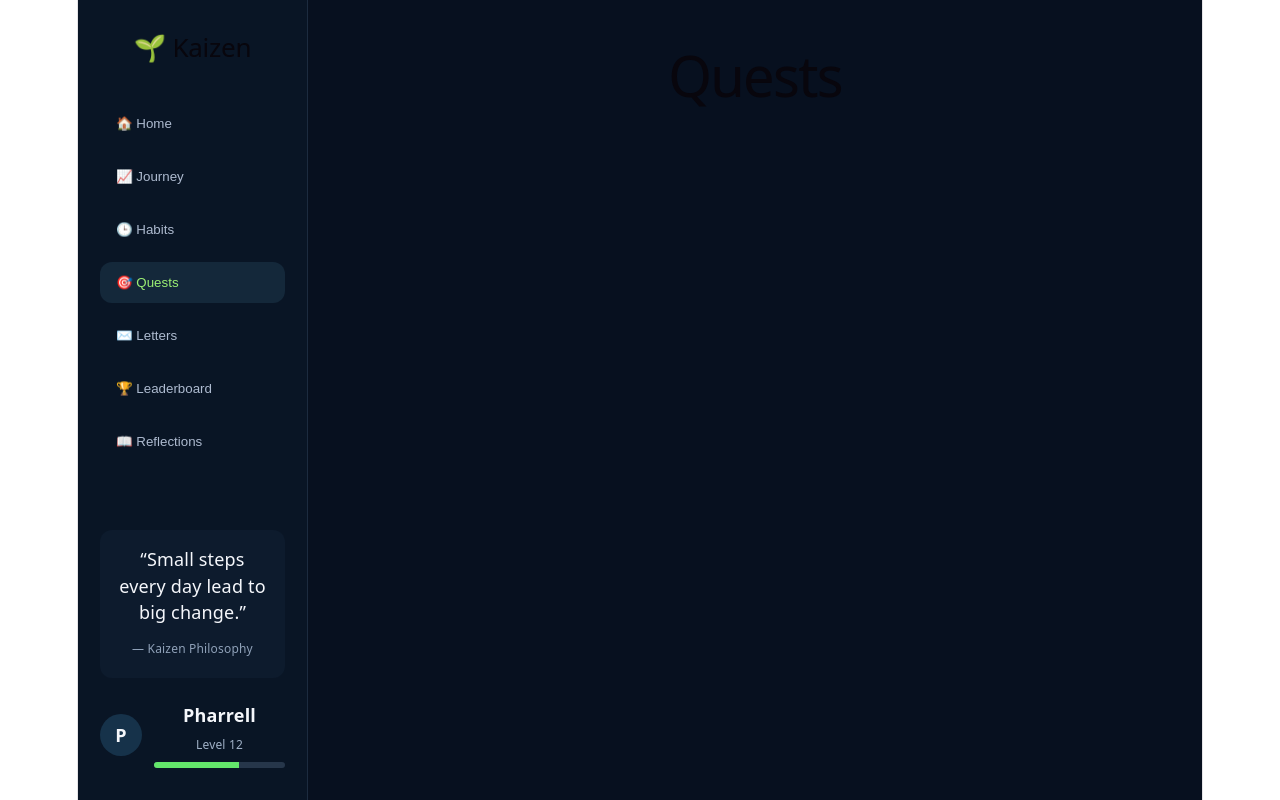
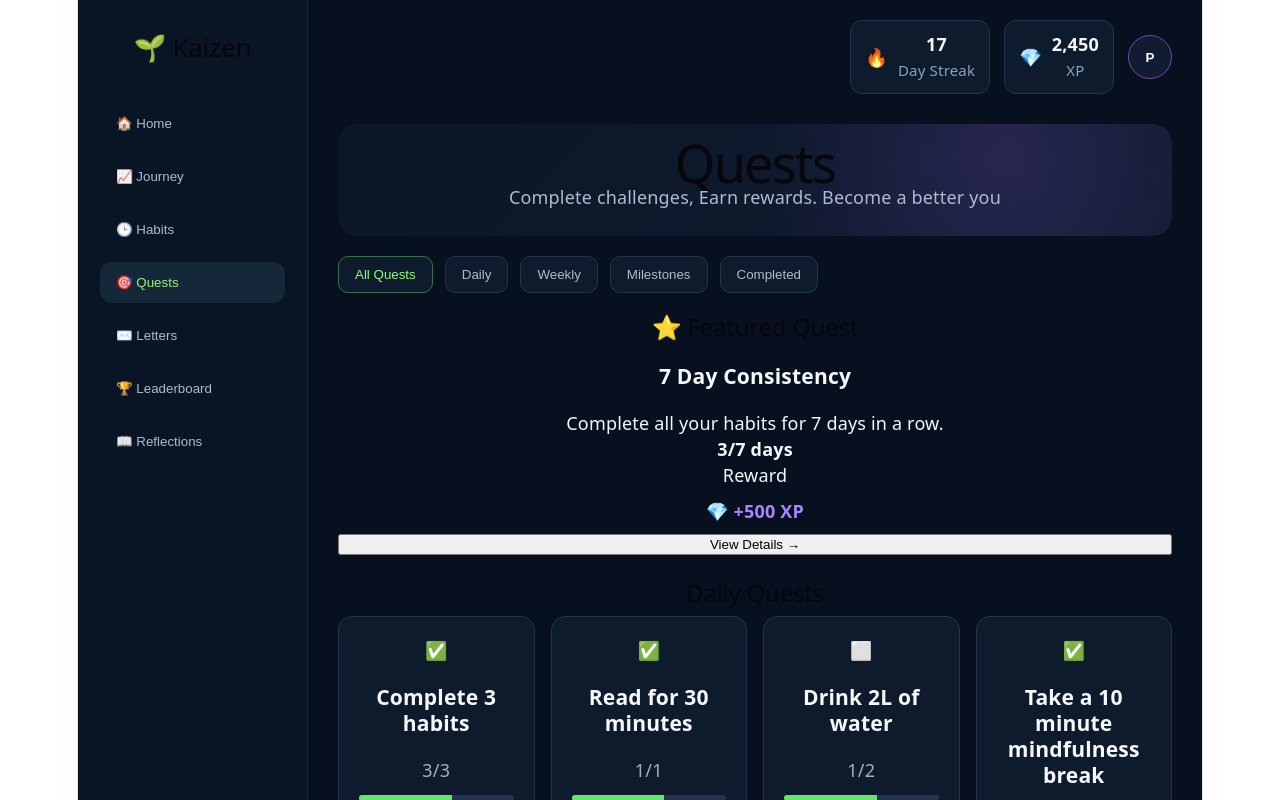
Before and after one commit to PharrellDunc/Kaizen, a React (Vite) app: page / in a window 1280 px wide. Both pictures are taken after a click on the button "🎯 Quests". Shown: the top 800 px of the page. Built offline with nearby package versions, Linux system fonts and the light colour scheme.

Commit message:
Complete quests page MVP

```diff
--- a/src/App.css
+++ b/src/App.css
@@ -4,6 +4,53 @@
   grid-template-columns: 230px 1fr;
   background: #07101f;
   color: #f5f7fb;
+
+  position: relative;
+}
+
+.app-main {
+  min-width: 0;
+}
+
+.global-status {
+  display: flex;
+  justify-content: flex-end;
+  align-items: center;
+  gap: 14px;
+  padding: 20px 30px 0;
+}
+.global-status-item {
+  display: flex;
+  align-items: center;
+  gap: 10px;
+
+  padding: 10px 14px;
+
+  background: #0d1b2d;
+  border: 1px solid #21344d;
+  border-radius: 12px;
+}
+
+.global-status-item div {
+  display: flex;
+  flex-direction: column;
+}
+
+.global-status-item small {
+  color: #8fa1b8;
+}
+
+.global-profile {
+  width: 44px;
+  height: 44px;
+
+  border-radius: 50%;
+  border: 1px solid #7048b4;
+
+  background: #111b31;
+  color: white;
+  font-weight: bold;
+  cursor: pointer;
 }
 
 .sidebar {
--- a/src/App.tsx
+++ b/src/App.tsx
@@ -4,6 +4,7 @@ import StatsCard from './components/StatsCard';
 import FocusCard from './components/FocusCard';
 import JourneyPage from './pages/JourneyPage';
 import HabitPage from './pages/HabitPage';
+import QuestPage from './pages/QuestPage';
 
 
 function App() {
@@ -100,6 +101,30 @@ const [currentPage, setCurrentPage] = useState("home");
 
 </div>
   </aside>
+ <div className="app-main">
+  <div className="global-status">
+    <div className="global-status-item">
+      <span>🔥</span>
+
+    <div>
+      <strong>17</strong>
+      <small>Day Streak</small>
+    </div>
+  </div>
+
+  <div className="global-status-item">
+    <span>💎</span>
+
+    <div>
+      <strong>2,450</strong>
+      <small>XP</small>
+    </div>
+  </div>
+
+  <button className="global-profile">
+    P
+  </button>
+</div>
 
 {currentPage === "home" && (
   <main className="dashboard">
@@ -169,11 +194,7 @@ task={[
 
 {currentPage === "habits" && <HabitPage/>}
 
-{currentPage === "quests" && (
-  <main className="dashboard">
-    <h1>Quests</h1>
-  </main>
-)}
+{currentPage === "quests" && <QuestPage />}
 
 {currentPage === "letters" && (
   <main className="dashboard">
@@ -192,7 +213,7 @@ task={[
     <h1>Reflections</h1>
   </main>
 )}
-
+</div>
 </div>
 );
 }
--- /dev/null
+++ b/src/components/QuestCard.tsx
@@ -0,0 +1,27 @@
+interface QuestCardProps {
+    title: string;
+    progress: string;
+    xp: number;
+    completed: boolean;
+}
+
+function QuestCard(props: QuestCardProps) {
+    return (
+        <div className="quest-card">
+            <div className="quest-complete">
+                {props.completed ? "✅" : "⬜"}
+                </div>
+
+                <h3>{props.title}</h3>
+
+                <p>{props.progress}</p>
+
+                <div className="quest-progress-bar">
+                    <div className="quest-progress-fill"></div>
+                    </div>
+
+                    <strong>💎 +{props.xp} XP</strong>
+                 </div>
+    );
+}
+export default QuestCard;
--- a/src/index.css
+++ b/src/index.css
@@ -56,7 +56,7 @@
   margin: 0 auto;
   text-align: center;
   border-inline: 1px solid var(--border);
-  min-height: 100svh;
+  min-height: 100vh;
   display: flex;
   flex-direction: column;
   box-sizing: border-box;
--- a/src/pages/JourneyPage.css
+++ b/src/pages/JourneyPage.css
@@ -42,13 +42,6 @@
     color: #8cff76;
 }
 
-.journey-status {
-  display: flex;
-  justify-content: flex-end;
-  align-items: center;
-  gap: 18px;
-  margin-bottom: 12px;
-}
 
 .journey-footer-message {
   text-align: center;
--- a/src/pages/JourneyPage.tsx
+++ b/src/pages/JourneyPage.tsx
@@ -37,11 +37,7 @@ function JourneyPage() {
     const [timeFilter, setTimefilter] = useState("All Time");
   return (
 <main className ="dashboard journey-page">
-    <div className="journey-status">
-  <div className="status-item">🔥 17 <span>Day Streak</span></div>
-  <div className="status-item">💎 2,450 <span>XP</span></div>
-  <div className="profile-avatar">P</div>
-</div>
+
     <section className ="journey-hero">
         <div className="journey-heading">
             <h1>Journey 🌱</h1>
--- /dev/null
+++ b/src/pages/QuestPage.css
@@ -0,0 +1,148 @@
+.quest-hero {
+  padding: 26px;
+  border-radius: 20px;
+  margin-bottom: 20px;
+
+  background:
+    radial-gradient(circle at 80% 30%, rgba(111, 72, 180, 0.25), transparent 35%),
+    linear-gradient(135deg, #0b1728, #111b31);
+}
+
+.quest-hero h1 {
+  font-size: 52px;
+  margin: 0 0 8px;
+}
+
+.quest-hero p {
+  color: #aebbd0;
+}
+
+.quest-tabs {
+  display: flex;
+  gap: 12px;
+  margin-bottom: 20px;
+}
+
+.quest-tabs button {
+  padding: 10px 16px;
+  border: 1px solid #21344d;
+  border-radius: 10px;
+  background: #0d1b2d;
+  color: #aebbd0;
+  cursor: pointer;
+}
+
+.quest-tabs button.active {
+  color: #8cff76;
+  border-color: #3b6f4b;
+}
+
+.featured-quest {
+  display: flex;
+  justify-content: space-between;
+  align-items: center;
+
+  padding: 24px;
+  margin-bottom: 24px;
+
+  background: #0d1b2d;
+  border: 1px solid #21344d;
+  border-radius: 16px;
+}
+
+.featured-reward {
+  display: flex;
+  flex-direction: column;
+  gap: 10px;
+}
+
+.featured-reward strong {
+  color: #a986ff;
+}
+
+.quest-group {
+  margin-top: 24px;
+}
+
+.quest-grid {
+  display: grid;
+  grid-template-columns: repeat(4, 1fr);
+  gap: 16px;
+}
+
+.quest-card {
+  padding: 20px;
+  background: #0d1b2d;
+  border: 1px solid #21344d;
+  border-radius: 14px;
+}
+
+.quest-card h3 {
+  min-height: 48px;
+}
+
+.quest-card p {
+  color: #9fb0c6;
+}
+
+.quest-card strong {
+  color: #a986ff;
+}
+
+.quest-progress-bar {
+  height: 6px;
+  margin: 12px 0;
+  background: #22344b;
+  border-radius: 999px;
+  overflow: hidden;
+}
+
+.quest-progress-fill {
+  width: 60%;
+  height: 100%;
+  background: #63e66b;
+}
+
+.recent-quest-activity {
+  margin-top: 28px;
+  padding: 22px;
+
+  background: #0d1b2d;
+  border: 1px solid #21344d;
+  border-radius: 16px;
+}
+
+.recent-quest-activity h2 {
+  margin-bottom: 18px;
+}
+
+.recent-quest-list {
+  display: flex;
+  justify-content: space-between;
+  gap: 20px;
+  flex-wrap: wrap;
+}
+
+.recent-quest-list p {
+  color: #9fb0c6;
+}
+
+.recent-quest-header {
+  display: flex;
+  justify-content: space-between;
+  align-items: center;
+}
+
+.recent-quest-header button {
+  padding: 8px 14px;
+  border: 1px solid #21344d;
+  border-radius: 10px;
+  background: transparent;
+  color: #aebbd0;
+  cursor: pointer;
+}
+
+.recent-quest-header button:hover {
+  background: #14283a;
+  color: #9bef73;
+}
--- /dev/null
+++ b/src/pages/QuestPage.tsx
@@ -0,0 +1,173 @@
+import "./QuestPage.css";
+import QuestCard from "../components/QuestCard";
+
+const dailyQuests = [
+    {
+        title: "Complete 3 habits",
+        progress: "3/3",
+        xp: 100,
+        completed: true,
+    },
+    {
+        title: "Read for 30 minutes",
+        progress: "1/1",
+        xp: 50,
+        completed: true,
+    },
+    {
+    title: "Drink 2L of water",
+    progress: "1/2",
+    xp: 50,
+    completed: false,
+  },
+  {
+    title: "Take a 10 minute mindfulness break",
+    progress: "1/1",
+    xp: 50,
+    completed: true,
+  },
+];
+
+const weeklyQuests = [
+  {
+    title: "Exercise 4 times this week",
+    progress: "2/4",
+    xp: 200,
+    completed: false,
+  },
+  {
+    title: "Read 5 days this week",
+    progress: "5/5",
+    xp: 200,
+    completed: true,
+  },
+  {
+    title: "Learn something new",
+    progress: "1/3",
+    xp: 200,
+    completed: false,
+  },
+];
+
+const milestoneQuests = [
+  {
+    title: "Reach a 30 day streak",
+    progress: "19/30",
+    xp: 1000,
+    completed: false,
+  },
+  {
+    title: "Complete 100 habits",
+    progress: "46/100",
+    xp: 1500,
+    completed: false,
+  },
+  {
+    title: "Try 5 new habits",
+    progress: "2/5",
+    xp: 1000,
+    completed: false,
+  },
+];
+
+function QuestPage() {
+    return (
+        <main className="dashboard quest-page">
+           <section className="quest-hero">
+            <h1>Quests</h1>
+            <p>Complete challenges, Earn rewards. Become a better you</p>
+            </section>
+
+            <section className="quest-tabs">
+                <button className="active">All Quests</button>
+                <button>Daily</button>
+                <button>Weekly</button>
+                <button>Milestones</button>
+                <button>Completed</button>
+            </section>
+
+            <section className="featured-quests">
+             <div>
+                <h2>⭐ Featured Quest</h2>
+                <h3>7 Day Consistency</h3>
+                <p>Complete all your habits for 7 days in a row.</p>
+                <strong>3/7 days</strong>
+             </div>
+
+             <div className="featured-reward">
+                <span>Reward</span>
+                <strong>💎 +500 XP</strong>
+                <button>View Details →</button>
+             </div>
+             </section>
+
+            <section className="quest-group">
+                <h2>Daily Quests</h2>
+
+            <div className="quest-grid">
+                {dailyQuests.map((quest) => (
+                    <QuestCard
+                    key={quest.title}
+                    title={quest.title}
+                    progress={quest.progress}
+                    xp={quest.xp}
+                    completed={quest.completed}
+                />
+            ))}
+             </div>
+             </section>
+
+            <section className="quest-group">
+                <h2>Weekly Quests</h2>
+
+                <div className="quest-grid">
+            {weeklyQuests.map((quest) => (
+            <QuestCard
+              key={quest.title}
+              title={quest.title}
+              progress={quest.progress}
+              xp={quest.xp}
+              completed={quest.completed}
+            />
+          ))}
+        </div>
+      </section>
+
+       <section className="quest-group">
+        <h2>Milestone Quests</h2>
+
+        <div className="quest-grid">
+          {milestoneQuests.map((quest) => (
+            <QuestCard
+              key={quest.title}
+              title={quest.title}
+              progress={quest.progress}
+              xp={quest.xp}
+              completed={quest.completed}
+            />
+          ))}
+        </div>
+      </section>
+
+      <section className="recent-quest-activity">
+
+        <div className="recent-quest-header">
+          <h2>Recent Quest Activity</h2>
+          <button>View All</button>
+        </div>
+
+
+        <div className="recent-quest-list">
+          <p>✅ Complete 3 Habits — 20 mins ago</p>
+          <p>🏆 Read for 30 Minutes — Yesterday</p>
+          <p>💎 +200 XP earned — 2 days ago</p>
+          <p>⭐ 7 Day Consistency unlocked — Last week</p>
+          </div>
+
+        </section>
+
+            </main>
+    );
+}
+
+export default QuestPage;
```
